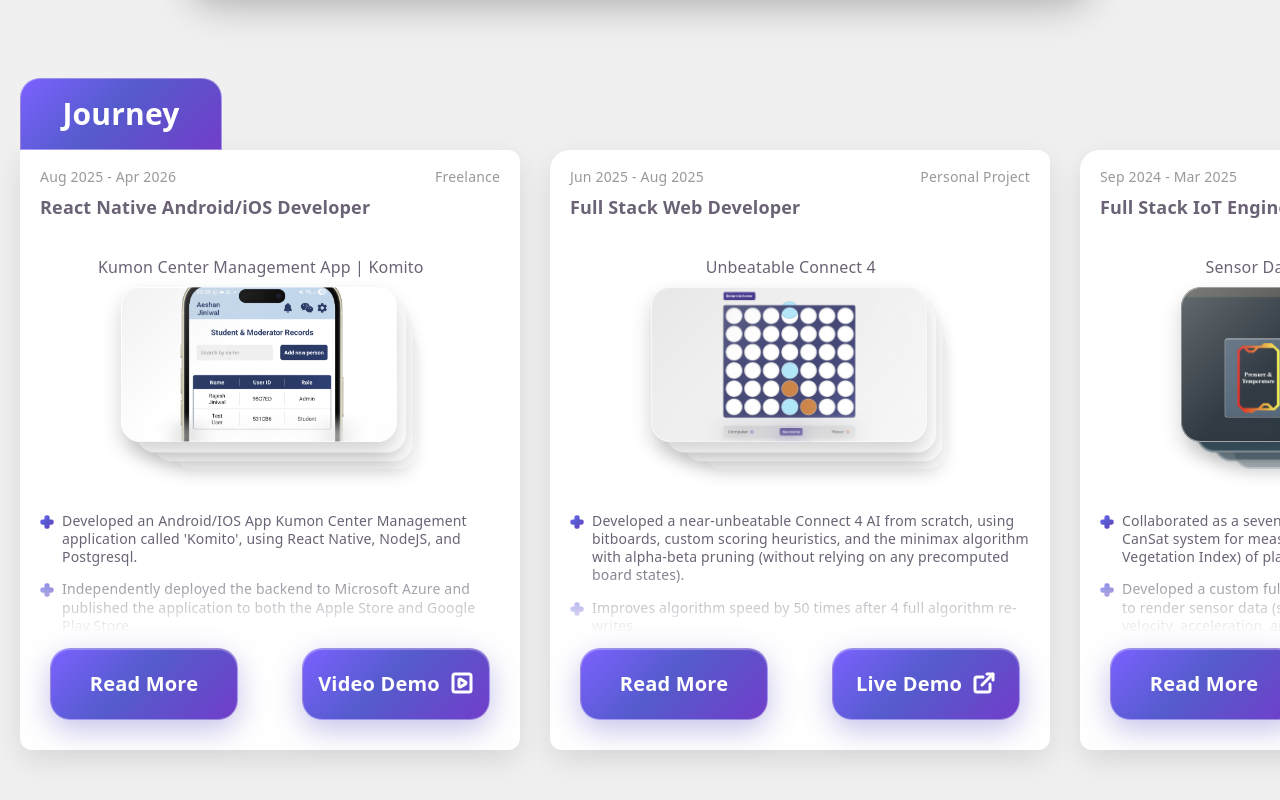
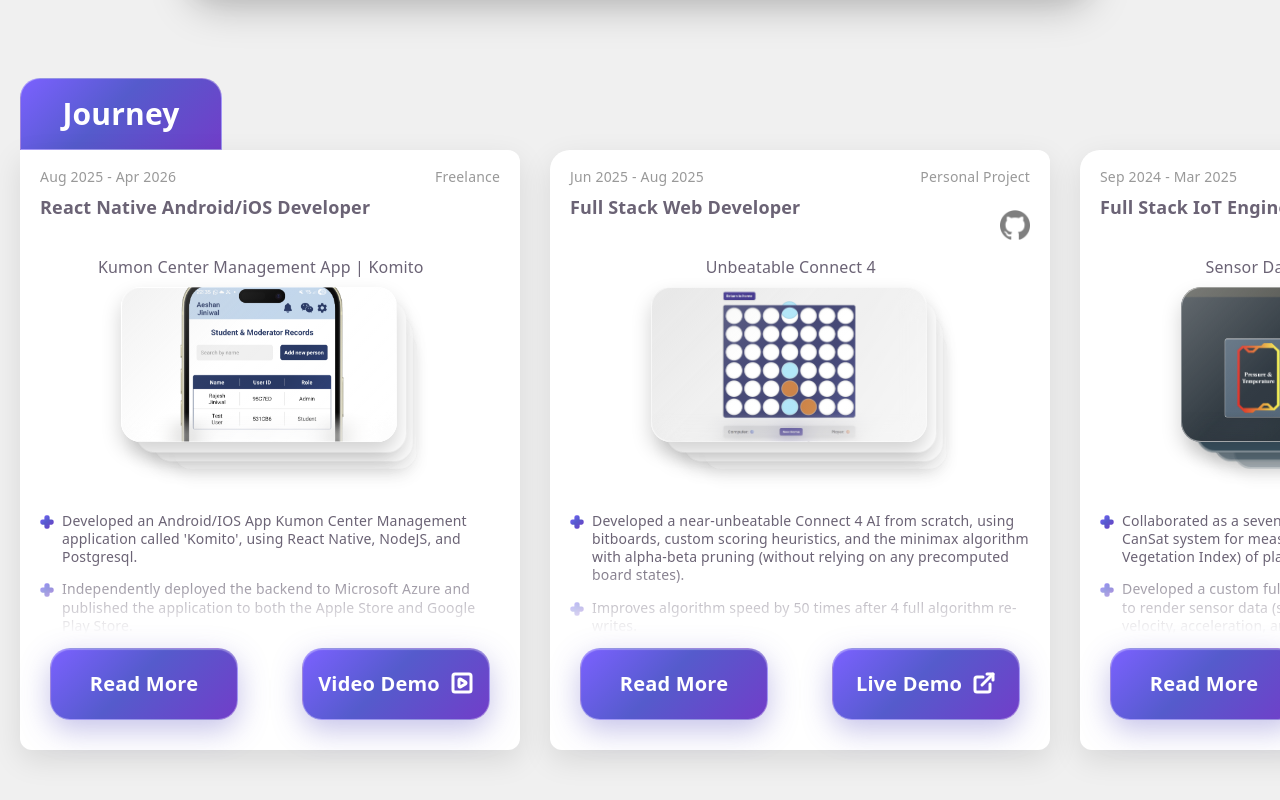
Before and after one commit to TheOfficialMr-LOL/portfolio, a React app in the folder portfolio/: page / in a window 1280 px wide. Shown: the part 1497-2297 px from the top of the page. Built offline with nearby package versions, Linux system fonts and the light colour scheme; the HTML template or start-up script is replaced by a standard one.

Commit message:
added a github link to the cards

```diff
--- a/portfolio/src/data/experience.tsx
+++ b/portfolio/src/data/experience.tsx
@@ -28,7 +28,8 @@ const experience = [
         "images": tictactoeImages,
         "coverImage": ticTacToeCover,
         "overlayColor": "#ffffff",
-		"link": "https://tictactoe-unbeatable.azurewebsites.net/"
+		"link": "https://tictactoe-unbeatable.azurewebsites.net/",
+		"githubLink": "https://github.com/TheOfficialMr-LOL/TicTacToe-Unbeatable-Algorithm"
   },
   {
     "company": "Personal Project",
@@ -49,7 +50,8 @@ const experience = [
     "images": minesweeperImages,
     "coverImage": minesweeperCover,
     "overlayColor": "#ffffff",
-	"link": "https://minemania.azurewebsites.net/"
+	"link": "https://minemania.azurewebsites.net/",
+	"githubLink": "https://github.com/TheOfficialMr-LOL/Minesweeper-Game"
   },
 	{
     "company": "CanSat Competition",
@@ -67,6 +69,7 @@ const experience = [
     "coverImage": cansatCoverImage,
     "overlayColor": "#3c5463",
     "borderColor": "#8a98a0",
+	"githubLink": "https://github.com/TheOfficialMr-LOL/CanSat-Project"
   },
 	{
 		"company": "Personal Project",
@@ -85,7 +88,8 @@ const experience = [
         "images": connect4Images,
         "coverImage": connect4CoverImage,
         "overlayColor": "#ffffff",
-		"link": "https://connect4-arena.azurewebsites.net/"
+		"link": "https://connect4-arena.azurewebsites.net/",
+		"githubLink": "https://github.com/TheOfficialMr-LOL/connect4_unbeatable"
 	},
 	{
 		"company": "Freelance",
@@ -108,7 +112,7 @@ const experience = [
         "images": komitoImages,
         "coverImage": komitoAppCoverImage,
 		"demoVideo": komitoDemo,
-        "overlayColor": "#fff"
+        "overlayColor": "#fff",
 	}
 
 ]
--- a/portfolio/src/sections/journey.tsx
+++ b/portfolio/src/sections/journey.tsx
@@ -1,5 +1,6 @@
 import experience from "../data/experience";
 import image from "../assets/projects/tictactoe/audioSetting.png";
+import githubIcon from "../assets/socialLinks/github.png";
 
 import { motion, useMotionValue, useMotionValueEvent, animate, type AnimationPlaybackControls, AnimatePresence } from "framer-motion";
 import { useEffect, useRef, useState } from "react";
@@ -172,7 +173,7 @@ function ProjectCard({experience, onExplode, setOpenGallery, setOpenVideoDemo, s
 	}, []);
 
 	return (
-		<div style={{...styles.card, borderTopLeftRadius: ID == 4 ? "0px" : "20px"}}>
+		<div className="noSelect" style={{...styles.card, borderTopLeftRadius: ID == 4 ? "0px" : "20px", position: "relative"}}>
 			{/*Header*/}
 			<div style={{display: "flex", flexDirection: "row", justifyContent: "space-between"}}>
 				<p style={{fontSize: "14px", color: "#999999"}}>{experience.start} - {experience.end}</p>
@@ -182,6 +183,7 @@ function ProjectCard({experience, onExplode, setOpenGallery, setOpenVideoDemo, s
 			<p style={{fontWeight: "600", fontSize: "18px", marginTop: "-10px"}}>{experience.role}</p>
 			<p style={{fontWeight: "400", fontSize: "16px", textAlign: "center", marginLeft: "-4%"}}>{experience.title}</p>
 
+			{!isKomito && <img src={githubIcon} onClick={() => window.open(experience.githubLink, "_blank")} alt="GitHub" style={{position: "absolute", zIndex: "5", width: "30px", height: "30px", marginTop: "60px", marginLeft: "430px", opacity: "0.5", cursor: "pointer"}}/>}
 
 			{/*image stack*/}
 			<motion.div
```
